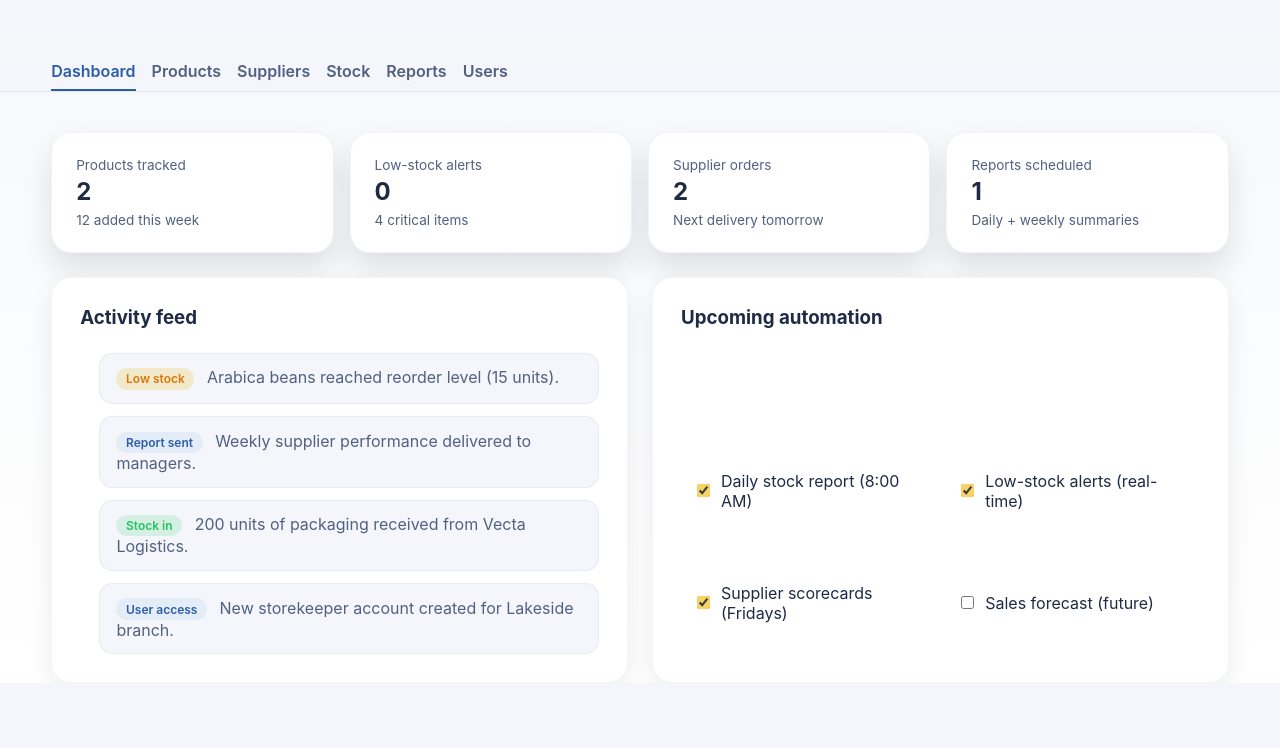
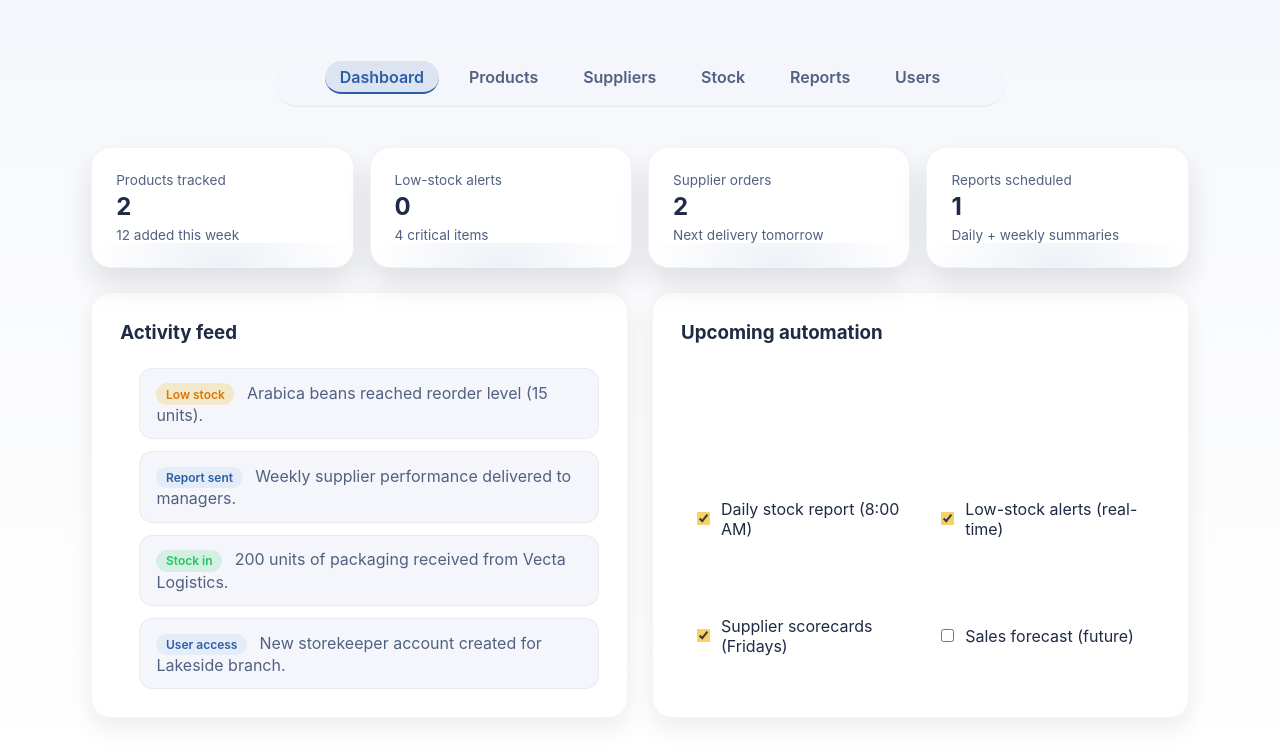
Before and after one commit to Arcan-coder/stock-managment-system, a website: page public/dashboard.html in a window 1280 px wide. Shown: the part 192-940 px from the top of the page. Before the commit the page ends 875 px from the top, so only its background shows below. Drawn offline with Linux system fonts and the light colour scheme.

Commit message:
Polish UI styling

```diff
--- a/public/styles.css
+++ b/public/styles.css
@@ -15,6 +15,7 @@ body {
   display: flex;
   flex-direction: column;
   gap: 2.5rem;
+  background: #f4f6fb;
 }
 
 .app-body {
@@ -320,6 +321,9 @@ button:hover {
   padding: 0 clamp(1.5rem, 4vw, 5rem);
   display: grid;
   gap: 1.5rem;
+  width: 100%;
+  max-width: 1200px;
+  margin: 0 auto 3rem;
 }
 
 .section-title {
@@ -356,6 +360,12 @@ button:hover {
   gap: 1rem;
   box-shadow: 0 10px 25px rgba(15, 23, 42, 0.08);
   border: 1px solid rgba(15, 23, 42, 0.04);
+  transition: transform 0.2s ease, box-shadow 0.2s ease;
+}
+
+.panel:hover {
+  transform: translateY(-2px);
+  box-shadow: 0 18px 35px rgba(15, 23, 42, 0.12);
 }
 
 .panel h3 {
@@ -378,6 +388,10 @@ button:hover {
   gap: 0.4rem;
   color: #526081;
   font-size: 0.9rem;
+}
+
+.form-grid button {
+  justify-self: start;
 }
 
 .grid {
@@ -461,6 +475,10 @@ button:hover {
   background: #f8faff;
 }
 
+.data-table tbody tr:nth-child(even) {
+  background: rgba(244, 246, 251, 0.6);
+}
+
 .table-row {
   display: grid;
   grid-template-columns: minmax(140px, 1fr) minmax(220px, 2fr) minmax(200px, 2fr);
@@ -518,6 +536,8 @@ button:hover {
   gap: 1.5rem;
   flex-wrap: wrap;
   align-items: center;
+  max-width: 1200px;
+  margin: 0 auto;
 }
 
 .app-header h1 {
@@ -551,6 +571,10 @@ button:hover {
   backdrop-filter: blur(10px);
   z-index: 1;
   border-bottom: 1px solid rgba(15, 23, 42, 0.06);
+  max-width: 1200px;
+  margin: 0 auto;
+  border-radius: 999px;
+  padding-bottom: 0.75rem;
 }
 
 .app-nav a {
@@ -560,11 +584,14 @@ button:hover {
   padding-bottom: 0.5rem;
   border-bottom: 2px solid transparent;
   transition: color 0.2s ease;
+  padding: 0.35rem 0.9rem;
+  border-radius: 999px;
 }
 
 .app-nav a.active {
   color: #2b5ea7;
   border-bottom-color: #2b5ea7;
+  background: rgba(43, 94, 167, 0.12);
 }
 
 .summary-card {
@@ -574,6 +601,18 @@ button:hover {
   border-radius: 1.25rem;
   box-shadow: 0 16px 30px rgba(15, 23, 42, 0.12);
   border: 1px solid rgba(15, 23, 42, 0.05);
+  position: relative;
+  overflow: hidden;
+}
+
+.summary-card::after {
+  content: "";
+  position: absolute;
+  inset: auto -20% -40% -20%;
+  height: 60%;
+  background: radial-gradient(circle, rgba(43, 94, 167, 0.15), transparent 70%);
+  opacity: 0.6;
+  pointer-events: none;
 }
 
 .meta {
```
